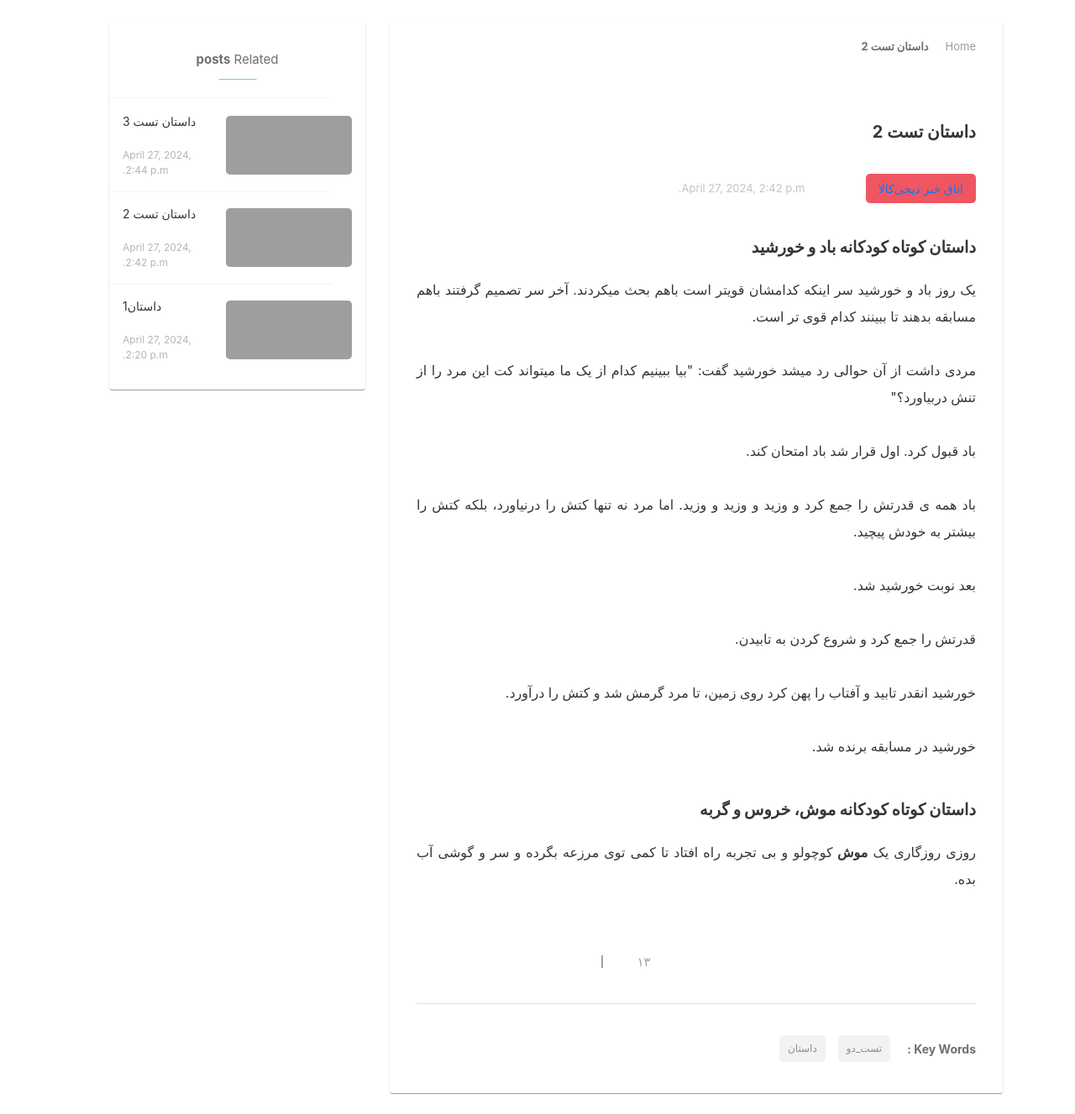
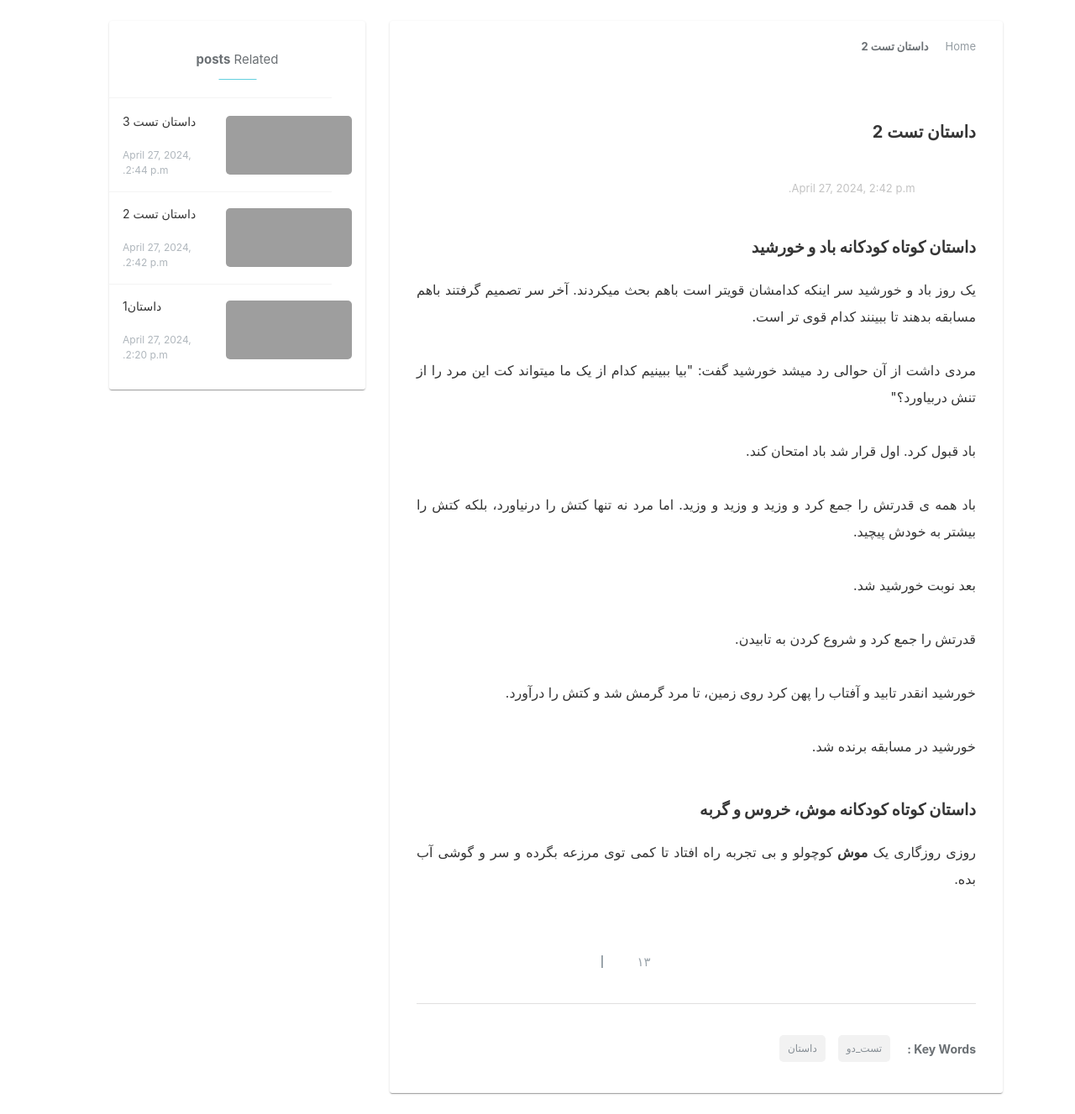
Before and after one commit to alitajmir001/my_site, a Django app: a page that uses templates/blog.html in a window 1280 px wide. Shown: the whole page at 84% size. Run offline with Django 5.2, Linux system fonts and the light colour scheme; data comes from the database, SQL or seed files in the repository; some libraries are stand-ins or nearby versions; some web fonts are replaced; grey boxes are pictures that could not be loaded.

Commit message:
Remove author name from blog.html
Removed author name span from blog post template.

```diff
--- a/templates/blog.html
+++ b/templates/blog.html
@@ -60,9 +60,7 @@
                         </div>
                         <div class="post-module__author">
                                                                                     <div style="background-color: #ef5661;color: #ffffff;" class=" custom-author-background user-profile-stat-wrapper">
-                                                                <span class="vcard author post-module__author--name">
-                                    <span style="background-color: #ef5661;color: #ffffff;" class="fn"><a href="https://www.digikala.com/mag/newsroom/" title="ارسال شده توسط اتاق خبر دیجی‌کالا" rel="author">اتاق خبر دیجی‌کالا</a></span>
-                                </span>
+
                             </div>
                                                         <i class="icon-clock-icon"></i>
                             <span class="post-module__author--date published">
```
